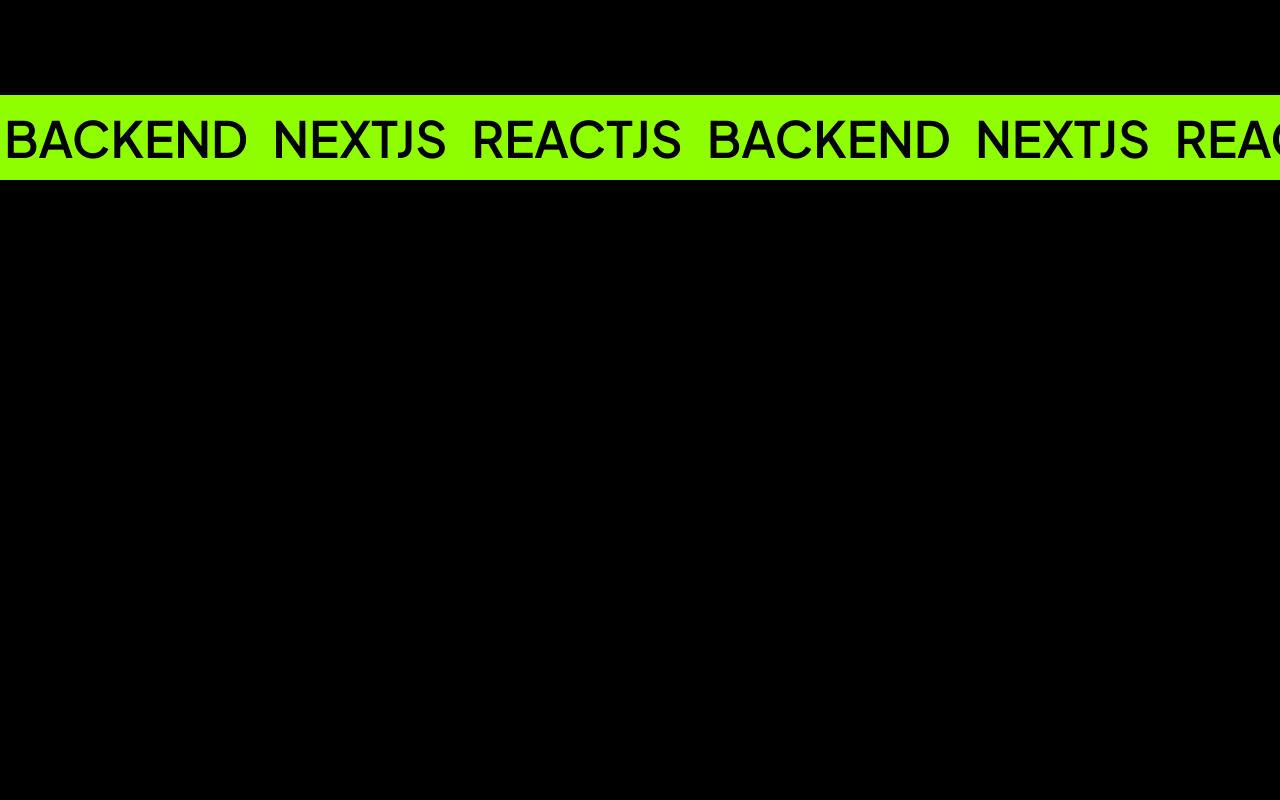
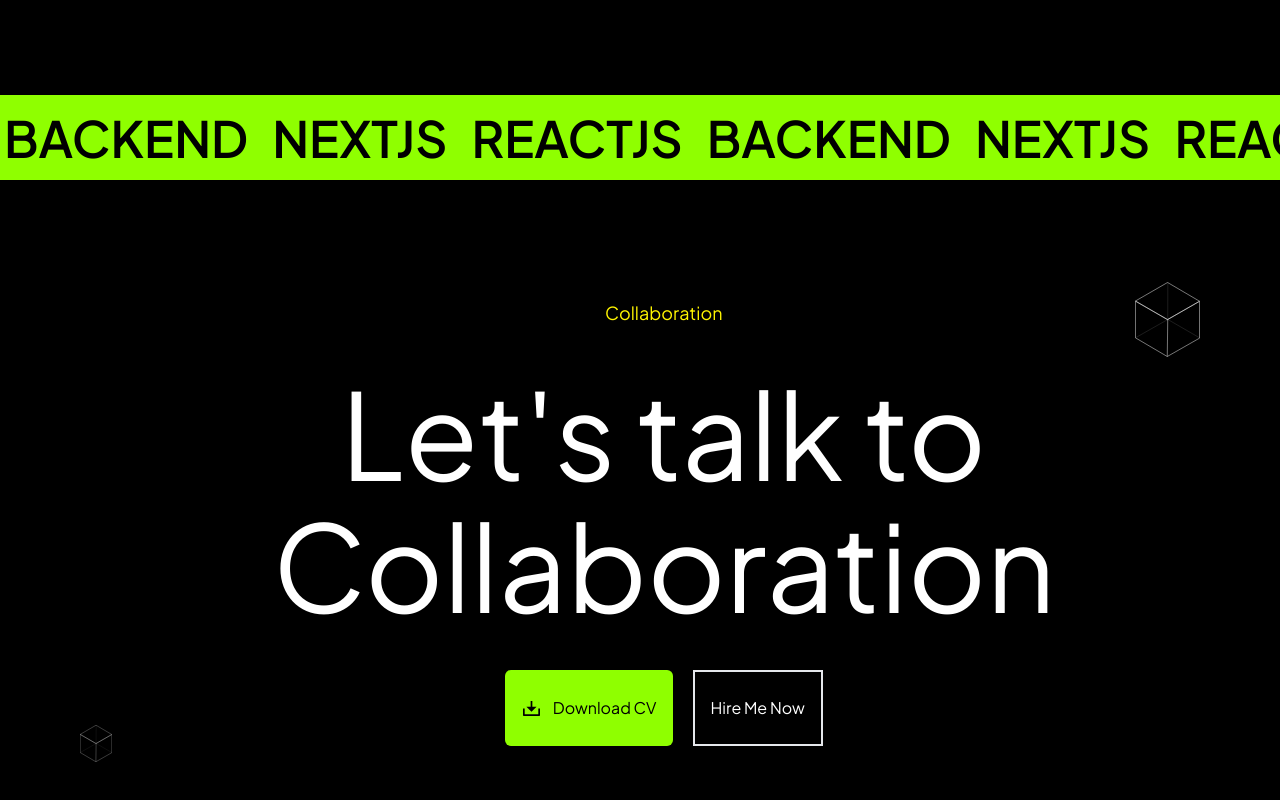
Before and after one commit to n2n0n00/portfolio_v2, a React (Vite) app: page / in a window 1280 px wide. Shown: the part 4248-5048 px from the top of the page. Before the commit the page ends 4452 px from the top, so only its background shows below. Built offline with nearby package versions, Linux system fonts and the light colour scheme.

Commit message:
footer collaboration done

```diff
--- a/src/assets/index.js
+++ b/src/assets/index.js
@@ -6,5 +6,16 @@
 import proj1 from "./proj1.svg";
 import proj2 from "./proj2.svg";
 import proj3 from "./proj3.svg";
+import downblack from "./downblack.svg";
 
-export { logo, arrow, download, background, cube, proj1, proj2, proj3 };
+export {
+  logo,
+  arrow,
+  download,
+  background,
+  cube,
+  proj1,
+  proj2,
+  proj3,
+  downblack,
+};
--- a/src/index.css
+++ b/src/index.css
@@ -13,6 +13,10 @@
 @layer utilities {
   .display {
     @apply font-medium text-[180px] tracking-[-1%] max-lg:text-[100px] max-md:text-[80px] max-sm:text-[50px];
+  }
+
+  .footer_colab {
+    @apply font-normal text-[120px] leading-[110%] max-md:text-[70px] max-sm:text-[50px];
   }
 
   .banner {
@@ -83,7 +87,7 @@
   }
 
   .button {
-    @apply flex w-auto py-[8px] px-[16px] justify-center items-center gap-[8px] rounded-[6px] bg-[#6818CE];
+    @apply flex w-auto py-[8px] px-[16px] justify-center items-center gap-[8px] rounded-[6px] bg-[#8fff00];
   }
 
   .trans_btn {
--- a/src/pages/Footer.jsx
+++ b/src/pages/Footer.jsx
@@ -1,7 +1,50 @@
-import React from "react";
+import { cube, downblack } from "../assets/index";
+
+const Collaboration = () => (
+  <div className="flex flex-col items-center gap-10 ml-20 max-md:ml-0">
+    <p className="p_reg yellow_text">Collaboration</p>
+    <h1 className="footer_colab text-white w-full text-center">
+      Let&apos;s talk to Collaboration
+    </h1>
+    <div className="flex flex-row gap-5 ">
+      <div className="button">
+        <div className="text-black items-center justify-center flex flex-row gap-3">
+          {" "}
+          <img src={downblack} />
+          <p>Download CV</p>
+        </div>
+      </div>
+      <div className="trans_btn">
+        <p className="text-white">Hire Me Now</p>
+      </div>
+    </div>
+  </div>
+);
 
 const Footer = () => {
-  return <div>Footer</div>;
+  return (
+    <div className="mx-20 mb-20 mt-[8%] max-md:mt-[15%]">
+      <div className="h-[60vh] max-md:h-full flex flex-row gap-20 w-full items-center justify-center max-md:flex-col mt-[5%]">
+        <div className="h-full justify-end flex flex-col">
+          <img
+            src={cube}
+            width={100}
+            height={100}
+            className="max-md:h-[70px]"
+          />
+        </div>
+        <Collaboration />
+        <div className="h-full justify-start flex flex-col">
+          <img
+            src={cube}
+            width={200}
+            height={200}
+            className="max-md:h-[150px]"
+          />
+        </div>
+      </div>
+    </div>
+  );
 };
 
 export default Footer;
```
Also changed, not shown: src/assets/downblack.svg (added).
